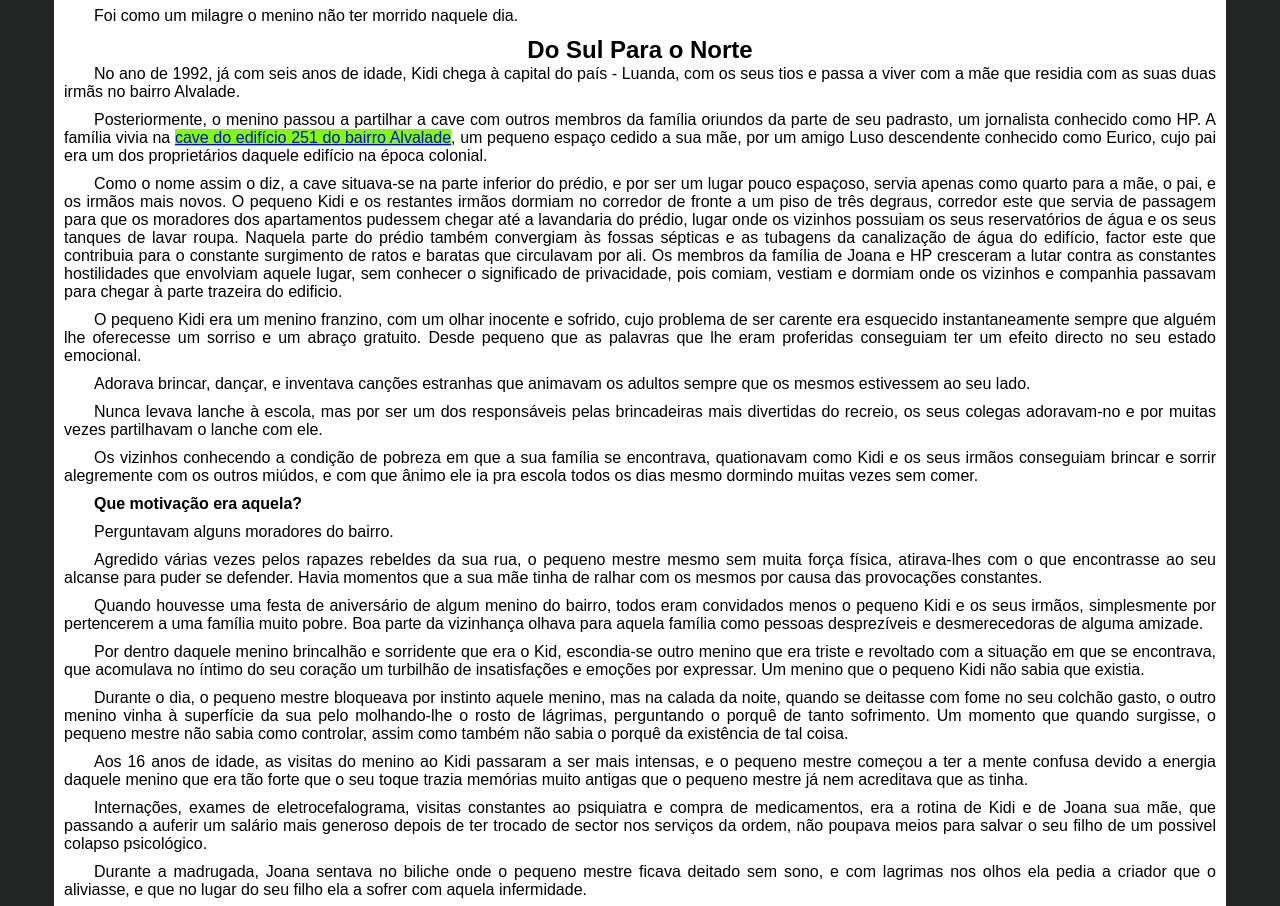
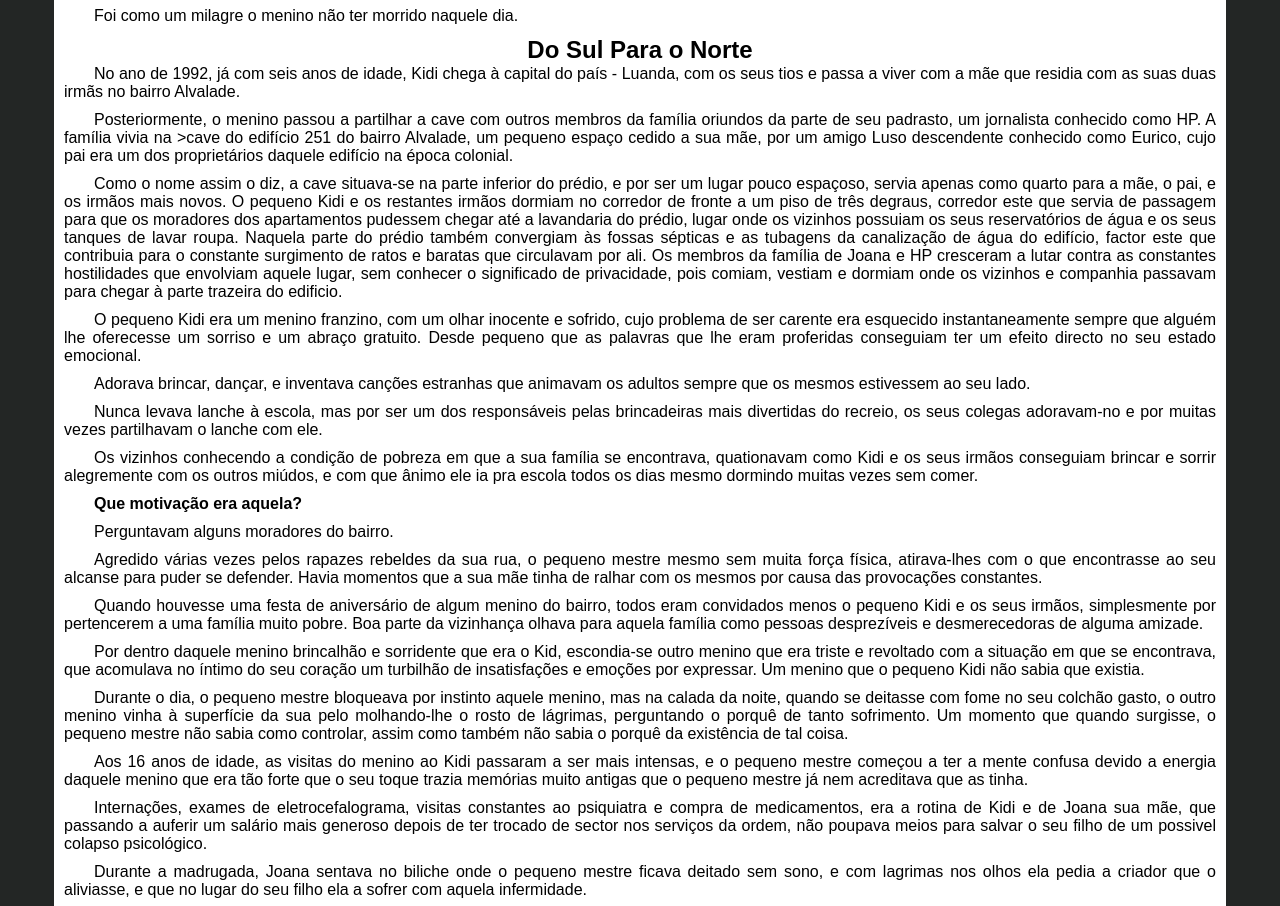
Before and after one commit to bumbacaetano99/Kid, a plain HTML site: page index.html in a window 1280 px wide. Shown: the part 1072-1978 px from the top of the page. Drawn offline with Linux system fonts and the light colour scheme.

Commit message:
Update index.html

```diff
--- a/index.html
+++ b/index.html
@@ -190,7 +190,7 @@
                   <p>
                       Posteriormente, o menino passou a partilhar a cave com outros membros da família
                       oriundos da parte de seu padrasto, um jornalista conhecido como HP. A família vivia na
-                      <a href="#" style="background-color: chartreuse;">cave do edifício 251 do bairro Alvalade</a>, um pequeno espaço cedido a sua mãe, por um
+                      >cave do edifício 251 do bairro Alvalade, um pequeno espaço cedido a sua mãe, por um
                       amigo Luso descendente conhecido como Eurico, cujo pai era um dos proprietários
                       daquele edifício na época colonial.
                   </p>
```
